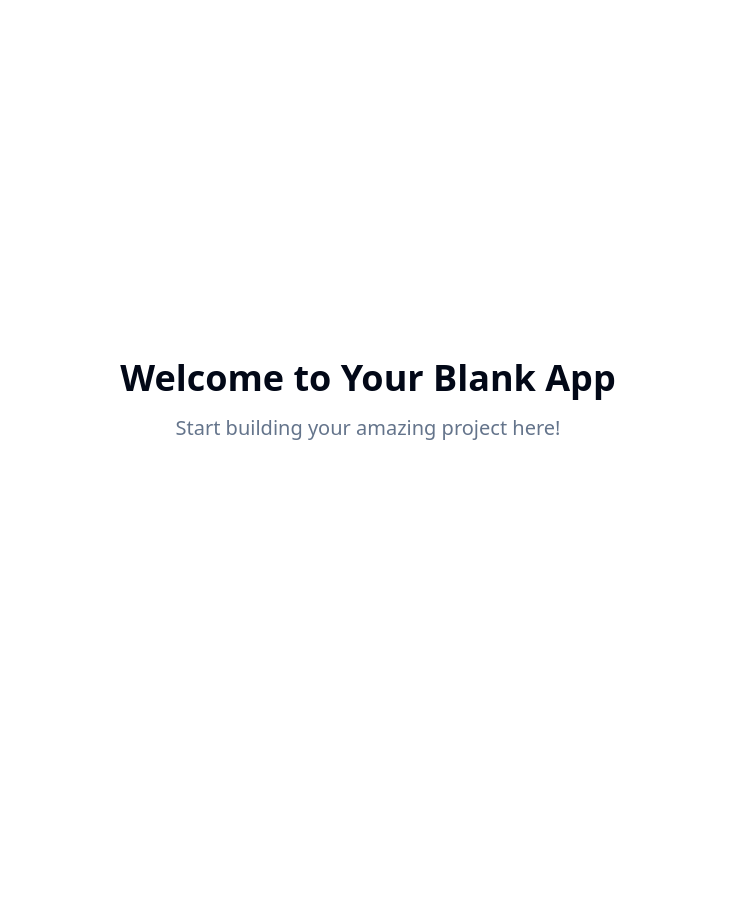
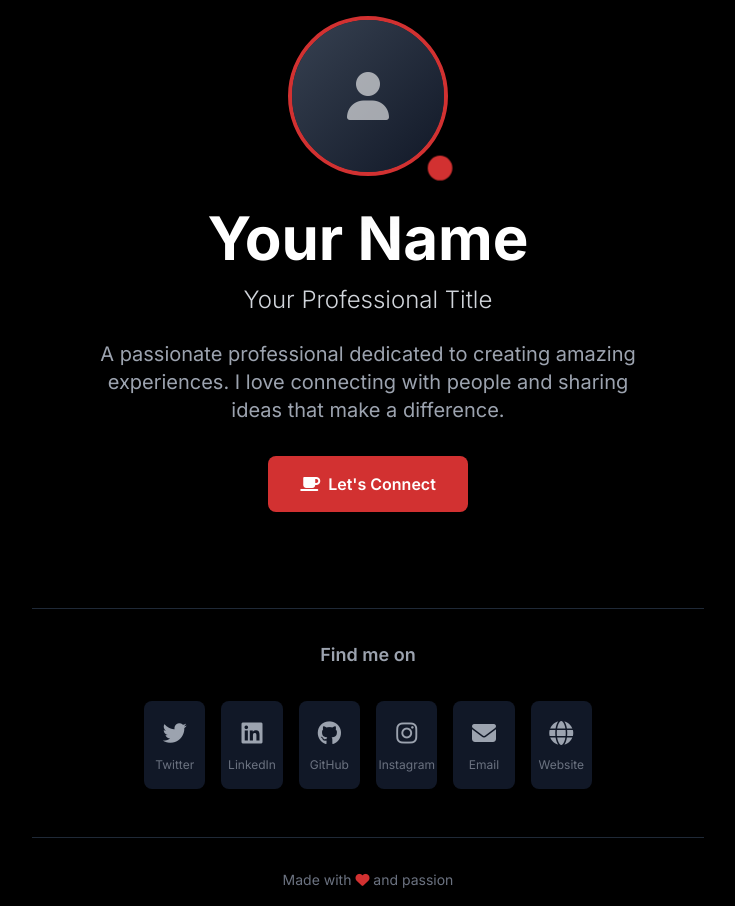
Before and after one commit to therealfuntimeswithdanny/fiery-profile-card-red, a React (Vite) app: page / in a window 1280 px wide. Shown: the whole page, without its empty margins (272-1007 px from the left). Before the commit the page ends 800 px from the top, so only its background shows below. Built offline with nearby package versions, Linux system fonts and the light colour scheme.

Commit message:
Add simple bio component
Implement a simple bio section with black, white, and red (#D23131) styling, including social links using FontAwesome icons.

```diff
--- a/index.html
+++ b/index.html
@@ -1,14 +1,23 @@
+
 <!DOCTYPE html>
 <html lang="en">
   <head>
     <meta charset="UTF-8" />
     <meta name="viewport" content="width=device-width, initial-scale=1.0" />
-    <title>fiery-profile-card-red</title>
-    <meta name="description" content="Lovable Generated Project" />
+    <title>Your Bio</title>
+    <meta name="description" content="Personal Bio Page" />
     <meta name="author" content="Lovable" />
 
-    <meta property="og:title" content="fiery-profile-card-red" />
-    <meta property="og:description" content="Lovable Generated Project" />
+    <!-- Font Awesome -->
+    <link rel="stylesheet" href="https://cdnjs.cloudflare.com/ajax/libs/font-awesome/6.5.1/css/all.min.css">
+
+    <!-- Google Fonts -->
+    <link rel="preconnect" href="https://fonts.googleapis.com">
+    <link rel="preconnect" href="https://fonts.gstatic.com" crossorigin>
+    <link href="https://fonts.googleapis.com/css2?family=Inter:wght@300;400;500;600;700&display=swap" rel="stylesheet">
+
+    <meta property="og:title" content="Your Bio" />
+    <meta property="og:description" content="Personal Bio Page" />
     <meta property="og:type" content="website" />
     <meta property="og:image" content="https://lovable.dev/opengraph-image-p98pqg.png" />
 
--- /dev/null
+++ b/src/components/Bio.tsx
@@ -0,0 +1,109 @@
+
+import React from 'react';
+
+const Bio = () => {
+  const socialLinks = [
+    {
+      icon: 'fab fa-twitter',
+      url: 'https://twitter.com/yourusername',
+      label: 'Twitter'
+    },
+    {
+      icon: 'fab fa-linkedin',
+      url: 'https://linkedin.com/in/yourusername',
+      label: 'LinkedIn'
+    },
+    {
+      icon: 'fab fa-github',
+      url: 'https://github.com/yourusername',
+      label: 'GitHub'
+    },
+    {
+      icon: 'fab fa-instagram',
+      url: 'https://instagram.com/yourusername',
+      label: 'Instagram'
+    },
+    {
+      icon: 'fas fa-envelope',
+      url: 'mailto:your.email@example.com',
+      label: 'Email'
+    },
+    {
+      icon: 'fas fa-globe',
+      url: 'https://yourwebsite.com',
+      label: 'Website'
+    }
+  ];
+
+  return (
+    <div className="min-h-screen bg-black text-white font-inter flex items-center justify-center p-4">
+      <div className="max-w-2xl w-full">
+        {/* Profile Section */}
+        <div className="text-center mb-12 animate-fade-in">
+          {/* Profile Image */}
+          <div className="relative inline-block mb-8">
+            <div className="w-32 h-32 md:w-40 md:h-40 bg-gray-800 rounded-full mx-auto overflow-hidden border-4 border-bio-red shadow-2xl">
+              <div className="w-full h-full bg-gradient-to-br from-gray-700 to-gray-900 flex items-center justify-center">
+                <i className="fas fa-user text-4xl md:text-5xl text-white opacity-60"></i>
+              </div>
+            </div>
+            <div className="absolute -bottom-2 -right-2 w-8 h-8 bg-bio-red rounded-full border-4 border-black animate-pulse-red"></div>
+          </div>
+
+          {/* Name and Title */}
+          <h1 className="text-4xl md:text-6xl font-bold mb-4 text-white">
+            Your Name
+          </h1>
+          <h2 className="text-xl md:text-2xl font-light text-gray-300 mb-6">
+            Your Professional Title
+          </h2>
+
+          {/* Bio Description */}
+          <p className="text-lg md:text-xl text-gray-400 leading-relaxed max-w-xl mx-auto mb-8">
+            A passionate professional dedicated to creating amazing experiences.
+            I love connecting with people and sharing ideas that make a difference.
+          </p>
+
+          {/* Call to Action */}
+          <div className="inline-flex items-center gap-2 bg-bio-red hover:bg-red-600 text-white px-8 py-4 rounded-lg font-semibold transition-all duration-300 transform hover:scale-105 hover:shadow-lg cursor-pointer mb-12">
+            <i className="fas fa-coffee"></i>
+            <span>Let's Connect</span>
+          </div>
+        </div>
+
+        {/* Social Links */}
+        <div className="border-t border-gray-800 pt-8">
+          <h3 className="text-center text-gray-400 font-semibold mb-8 text-lg">
+            Find me on
+          </h3>
+          <div className="grid grid-cols-3 md:grid-cols-6 gap-4 max-w-md mx-auto">
+            {socialLinks.map((link, index) => (
+              <a
+                key={index}
+                href={link.url}
+                target="_blank"
+                rel="noopener noreferrer"
+                className="group flex flex-col items-center p-4 rounded-lg bg-gray-900 hover:bg-bio-red transition-all duration-300 transform hover:scale-105 hover:shadow-lg"
+                aria-label={link.label}
+              >
+                <i className={`${link.icon} text-2xl text-gray-400 group-hover:text-white transition-colors duration-300 mb-2`}></i>
+                <span className="text-xs text-gray-500 group-hover:text-white transition-colors duration-300">
+                  {link.label}
+                </span>
+              </a>
+            ))}
+          </div>
+        </div>
+
+        {/* Footer */}
+        <div className="text-center mt-12 pt-8 border-t border-gray-800">
+          <p className="text-gray-500 text-sm">
+            Made with <i className="fas fa-heart text-bio-red"></i> and passion
+          </p>
+        </div>
+      </div>
+    </div>
+  );
+};
+
+export default Bio;
--- a/src/pages/Index.tsx
+++ b/src/pages/Index.tsx
@@ -1,14 +1,8 @@
-// Update this page (the content is just a fallback if you fail to update the page)
+
+import Bio from "../components/Bio";
 
 const Index = () => {
-  return (
-    <div className="min-h-screen flex items-center justify-center bg-background">
-      <div className="text-center">
-        <h1 className="text-4xl font-bold mb-4">Welcome to Your Blank App</h1>
-        <p className="text-xl text-muted-foreground">Start building your amazing project here!</p>
-      </div>
-    </div>
-  );
+  return <Bio />;
 };
 
 export default Index;
--- a/tailwind.config.ts
+++ b/tailwind.config.ts
@@ -1,3 +1,4 @@
+
 import type { Config } from "tailwindcss";
 
 export default {
@@ -61,12 +62,17 @@ export default {
 					'accent-foreground': 'hsl(var(--sidebar-accent-foreground))',
 					border: 'hsl(var(--sidebar-border))',
 					ring: 'hsl(var(--sidebar-ring))'
-				}
+				},
+				// Custom bio colors
+				'bio-red': '#D23131'
 			},
 			borderRadius: {
 				lg: 'var(--radius)',
 				md: 'calc(var(--radius) - 2px)',
 				sm: 'calc(var(--radius) - 4px)'
+			},
+			fontFamily: {
+				'inter': ['Inter', 'sans-serif'],
 			},
 			keyframes: {
 				'accordion-down': {
@@ -84,11 +90,31 @@ export default {
 					to: {
 						height: '0'
 					}
+				},
+				'fade-in': {
+					from: {
+						opacity: '0',
+						transform: 'translateY(20px)'
+					},
+					to: {
+						opacity: '1',
+						transform: 'translateY(0)'
+					}
+				},
+				'pulse-red': {
+					'0%, 100%': {
+						transform: 'scale(1)',
+					},
+					'50%': {
+						transform: 'scale(1.05)',
+					}
 				}
 			},
 			animation: {
 				'accordion-down': 'accordion-down 0.2s ease-out',
-				'accordion-up': 'accordion-up 0.2s ease-out'
+				'accordion-up': 'accordion-up 0.2s ease-out',
+				'fade-in': 'fade-in 0.6s ease-out',
+				'pulse-red': 'pulse-red 2s ease-in-out infinite'
 			}
 		}
 	},
```
